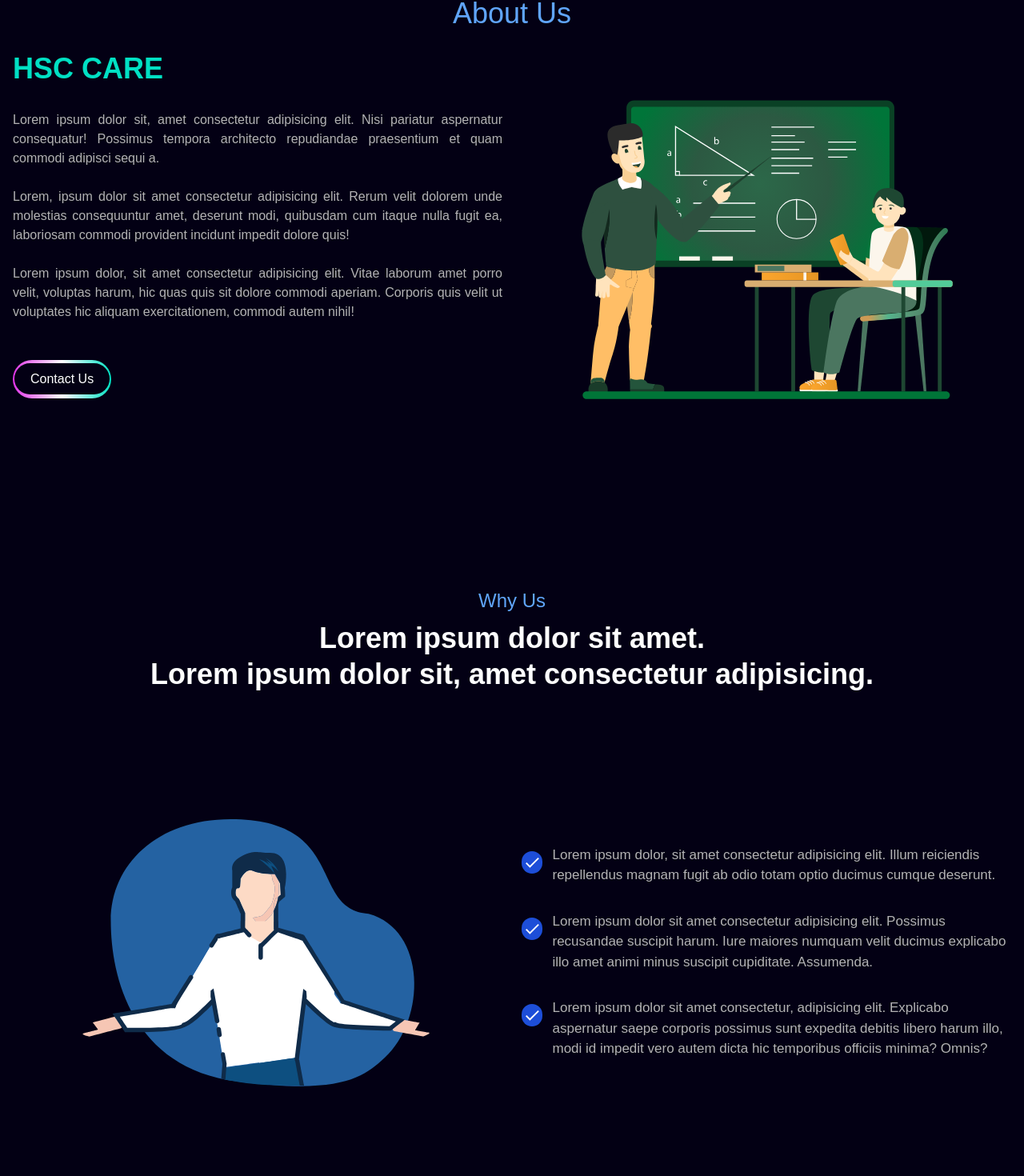
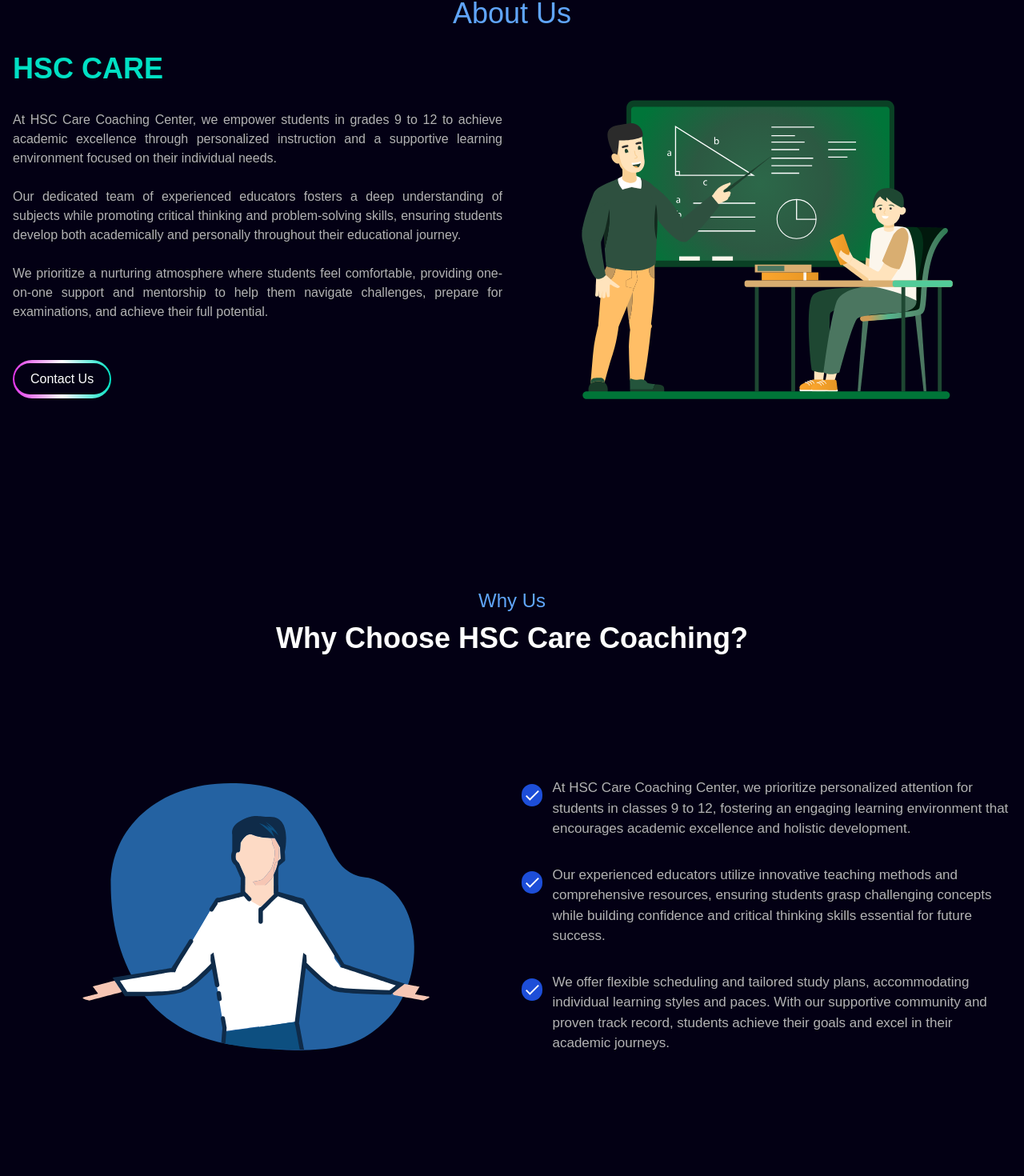
Before and after one commit to Rafat210907/hsc-care, a React (Vite) app: page / in a window 1280 px wide. Shown: the part 1287-2757 px from the top of the page at 80% size. Built offline with nearby package versions, Linux system fonts and the light colour scheme.

Commit message:
why us and about us

```diff
--- a/package.json
+++ b/package.json
@@ -23,6 +23,7 @@
     "react-feather": "^2.0.10",
     "react-icons": "^5.0.1",
     "react-markdown": "^9.0.1",
+    "react-messenger-customer-chat": "^0.8.0",
     "react-responsive-carousel": "^3.2.23",
     "react-simple-typewriter": "^5.0.1",
     "react-slick": "^0.30.2",
--- a/src/components/AboutUs.jsx
+++ b/src/components/AboutUs.jsx
@@ -28,21 +28,13 @@ const AboutUs = () => {
             <span className="text-primary">HSC CARE</span>
           </h2>
           <p className="text-[16px] text-dark text-justify mb-6">
-            Lorem ipsum dolor sit, amet consectetur adipisicing elit. Nisi
-            pariatur aspernatur consequatur! Possimus tempora architecto
-            repudiandae praesentium et quam commodi adipisci sequi a.
+          At HSC Care Coaching Center, we empower students in grades 9 to 12 to achieve academic excellence through personalized instruction and a supportive learning environment focused on their individual needs.
           </p>
           <p className="text-[16px] text-dark text-justify mb-6">
-            Lorem, ipsum dolor sit amet consectetur adipisicing elit. Rerum
-            velit dolorem unde molestias consequuntur amet, deserunt modi,
-            quibusdam cum itaque nulla fugit ea, laboriosam commodi provident
-            incidunt impedit dolore quis!
+          Our dedicated team of experienced educators fosters a deep understanding of subjects while promoting critical thinking and problem-solving skills, ensuring students develop both academically and personally throughout their educational journey.
           </p>
           <p className="text-[16px] text-dark text-justify mb-6">
-            Lorem ipsum dolor, sit amet consectetur adipisicing elit. Vitae
-            laborum amet porro velit, voluptas harum, hic quas quis sit dolore
-            commodi aperiam. Corporis quis velit ut voluptates hic aliquam
-            exercitationem, commodi autem nihil!
+          We prioritize a nurturing atmosphere where students feel comfortable, providing one-on-one support and mentorship to help them navigate challenges, prepare for examinations, and achieve their full potential.
           </p>
           <div className="mt-8 sm:mt-12">
             <div className="bg-gradient-to-r from-secondary via-current to-primary p-0.5 rounded-[30px] inline-block py-3 hover:bg-gradient-to-l duration-500">
--- a/src/components/WhyUs.jsx
+++ b/src/components/WhyUs.jsx
@@ -24,8 +24,7 @@ const WhyUs = () => {
           data-aos-duration="600"
           className="text-2xl sm:text-[36px] leading-tight text-center font-bold mb-4 sm:mb-8"
         >
-          Lorem ipsum dolor sit amet. <br /> Lorem ipsum dolor sit, amet
-          consectetur adipisicing.{" "}
+         Why Choose HSC Care Coaching?{" "}
         </h2>
         <div className="mt-10 sm:mt-20 flex flex-col md:flex-row gap-10 md:gap-6 items-center justify-center">
           <div className="w-full">
@@ -44,27 +43,19 @@ const WhyUs = () => {
             <div className="flex gap-3">
               <MdOutlineDone className="text-white translate-y-2 bg-blue-700 size-7 p-[1.8px] rounded-full" />
               <p className="text-dark text-[17px] w-full">
-                Lorem ipsum dolor, sit amet consectetur adipisicing elit. Illum
-                reiciendis repellendus magnam fugit ab odio totam optio ducimus
-                cumque deserunt.
+              At HSC Care Coaching Center, we prioritize personalized attention for students in classes 9 to 12, fostering an engaging learning environment that encourages academic excellence and holistic development.
               </p>
             </div>
             <div className="flex gap-3">
               <MdOutlineDone className="text-white translate-y-2 bg-blue-700 size-7 p-[1.8px] rounded-full" />
               <p className="text-dark text-[17px] w-full">
-                Lorem ipsum dolor sit amet consectetur adipisicing elit.
-                Possimus recusandae suscipit harum. Iure maiores numquam velit
-                ducimus explicabo illo amet animi minus suscipit cupiditate.
-                Assumenda.
+              Our experienced educators utilize innovative teaching methods and comprehensive resources, ensuring students grasp challenging concepts while building confidence and critical thinking skills essential for future success.
               </p>
             </div>
             <div className="flex gap-3">
               <MdOutlineDone className="text-white translate-y-2 bg-blue-700 size-7 p-[1.8px] rounded-full" />
               <p className="text-dark text-[17px] w-full">
-                Lorem ipsum dolor sit amet consectetur, adipisicing elit.
-                Explicabo aspernatur saepe corporis possimus sunt expedita
-                debitis libero harum illo, modi id impedit vero autem dicta hic
-                temporibus officiis minima? Omnis?
+              We offer flexible scheduling and tailored study plans, accommodating individual learning styles and paces. With our supportive community and proven track record, students achieve their goals and excel in their academic journeys.
               </p>
             </div>
           </div>
```
Also changed, not shown: 1 other file (tests, documents, lock files or other folders).
